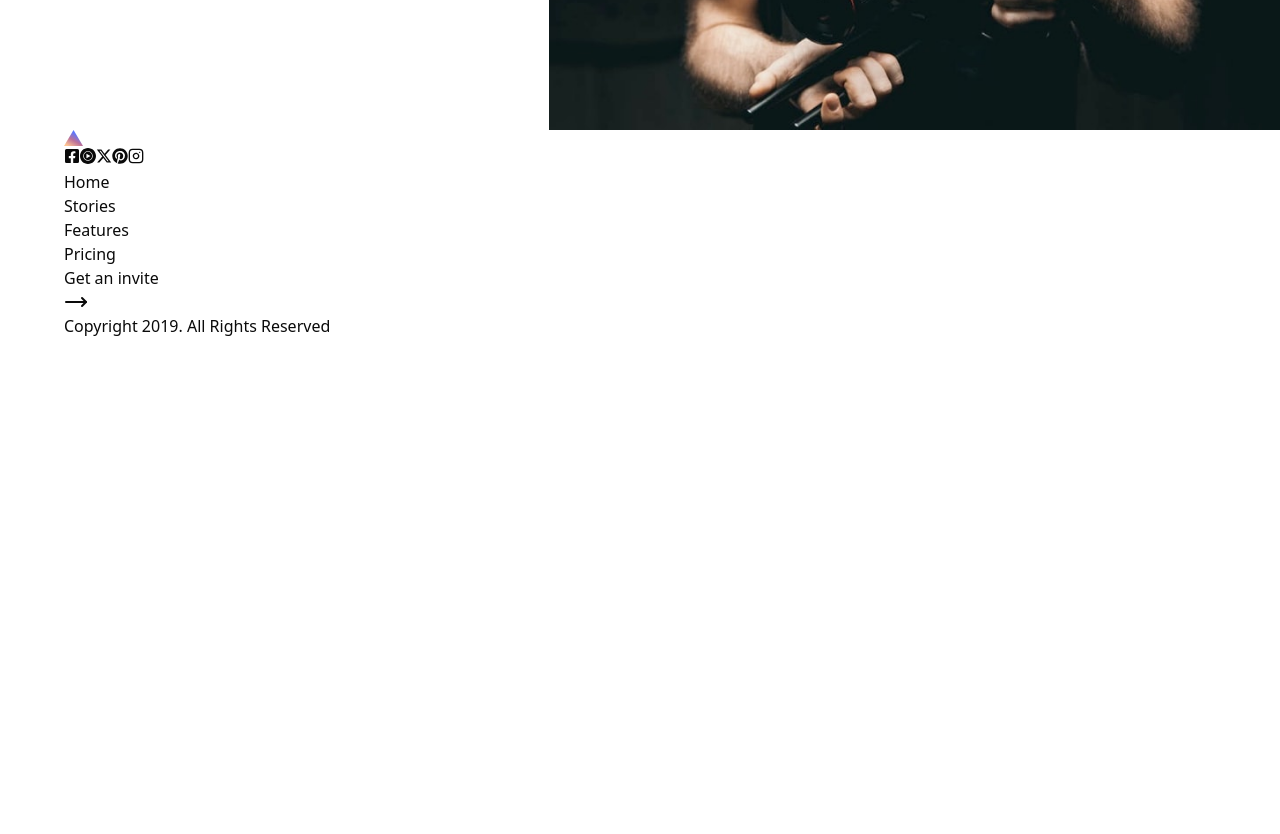
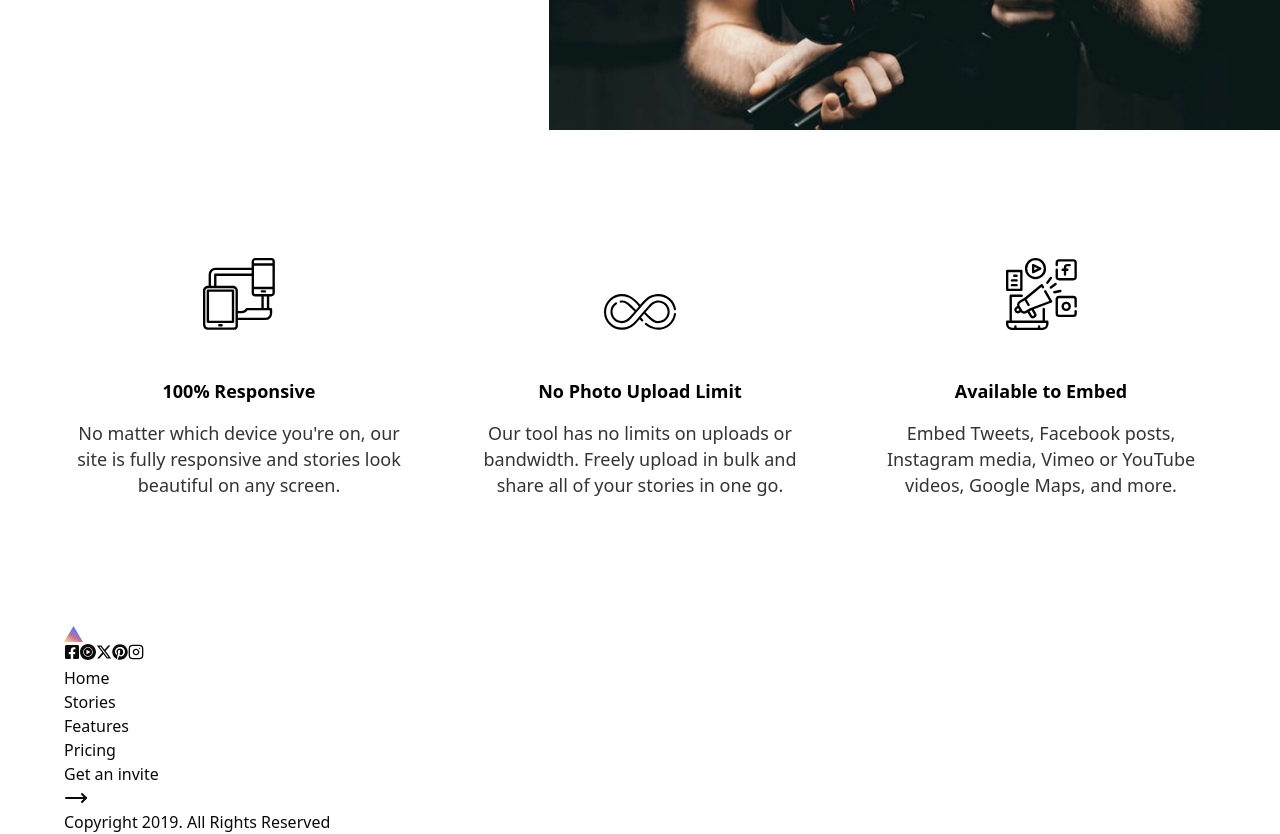
Before and after one commit to Youmnaelzany/photosnap-multi-page-website-25, a Next.js app: page / in a window 1280 px wide. Shown: the part 1500-2334 px from the top of the page. Before the commit the page ends 1838 px from the top, so only its background shows below. Built offline with nearby package versions, Linux system fonts and the light colour scheme.

Commit message:
finish pros components in home page

```diff
--- a/src/app/layout.tsx
+++ b/src/app/layout.tsx
@@ -13,7 +13,7 @@ const dmSans = DM_Sans({
 });
 
 export const metadata: Metadata = {
-  title: "Create Next App",
+  title: "Photosnap App",
   description: "Generated by create next app",
 };
 
--- a/src/app/page.tsx
+++ b/src/app/page.tsx
@@ -1,6 +1,7 @@
 import BeautifulStories from "@/components/Home/BeautifulStories";
 import CreateShare from "@/components/Home/CreateShare";
 import DesignEveryone from "@/components/Home/DesignEveryone";
+import Pros from "@/components/Home/Pros";
 
 export default function Home() {
   return (
@@ -8,6 +9,7 @@ export default function Home() {
       <CreateShare />
       <BeautifulStories />
       <DesignEveryone />
+      <Pros />
     </main>
   );
 }
--- a/src/components/Home/Pros.tsx
+++ b/src/components/Home/Pros.tsx
@@ -34,10 +34,13 @@ const prosDivs = [
 
 const Pros = () => {
   return (
-    <section>
-      <Wrapper>
+    <section className="py-32">
+      <Wrapper className="flex flex-col items-center justify-center gap-16 lg:flex-row lg:items-end lg:justify-between lg:gap-6">
         {prosDivs.map((pro) => (
-          <div className="" key={pro.id}>
+          <div
+            className="flex w-[310px] flex-col items-center justify-center gap-[48px] md:w-[457px] lg:w-[350px]"
+            key={pro.id}
+          >
             <div className="">
               <Image
                 src={pro.image}
@@ -46,9 +49,13 @@ const Pros = () => {
                 alt={pro.title}
               />
             </div>
-            <div className="">
-              <h2 className="">{pro.title}</h2>
-              <p className="">{pro.paragraph}</p>
+            <div className="flex flex-col items-center justify-center gap-4 text-center">
+              <h2 className="text-lg leading-6.5 font-bold tracking-normal text-black">
+                {pro.title}
+              </h2>
+              <p className="text-lg leading-6.5 font-normal tracking-normal text-black/80">
+                {pro.paragraph}
+              </p>
             </div>
           </div>
         ))}
```
